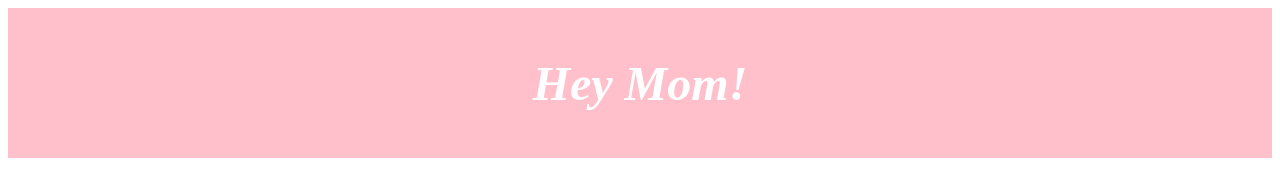
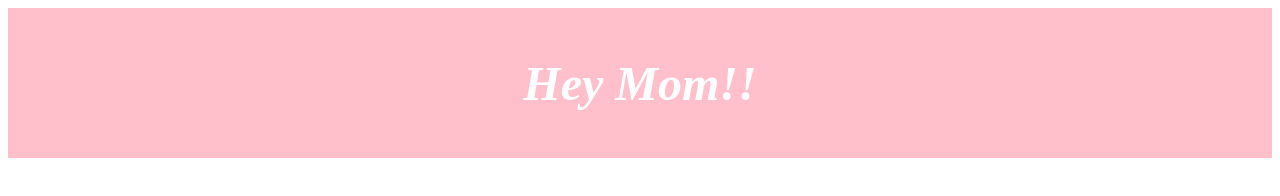
Before and after one commit to curvgrl5000/lewagon_git, a plain HTML site: page index.html in a window 1280 px wide. Drawn offline with Linux system fonts and the light colour scheme.

Commit message:
Testing the sync of the github app

```diff
--- a/index.html
+++ b/index.html
@@ -30,7 +30,7 @@
 
 <body>
 	<div class="box">
-		<h1>Hey Mom!</h1>
+		<h1>Hey Mom!!</h1>
 	</div>
 </body>
 
```
